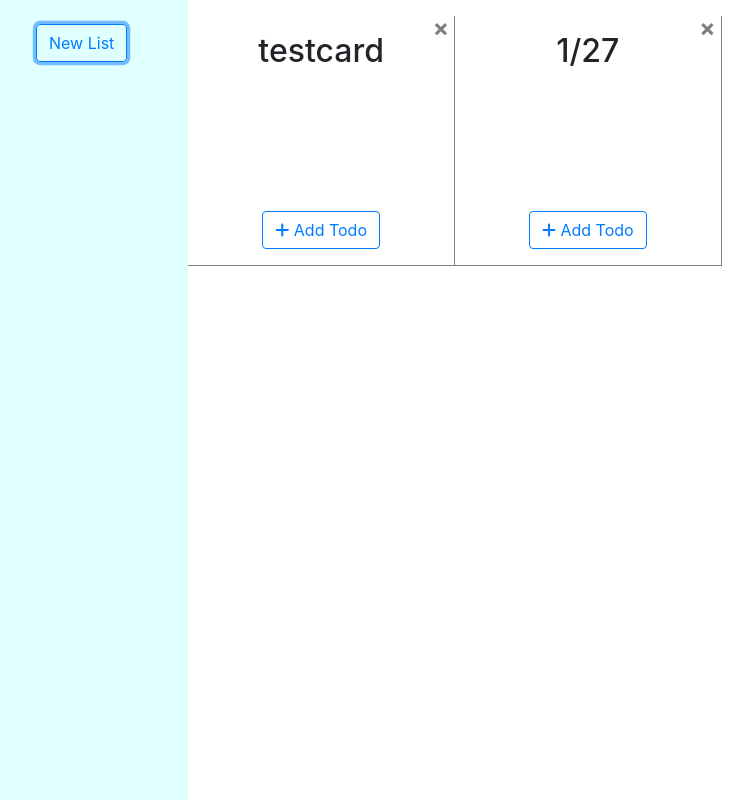
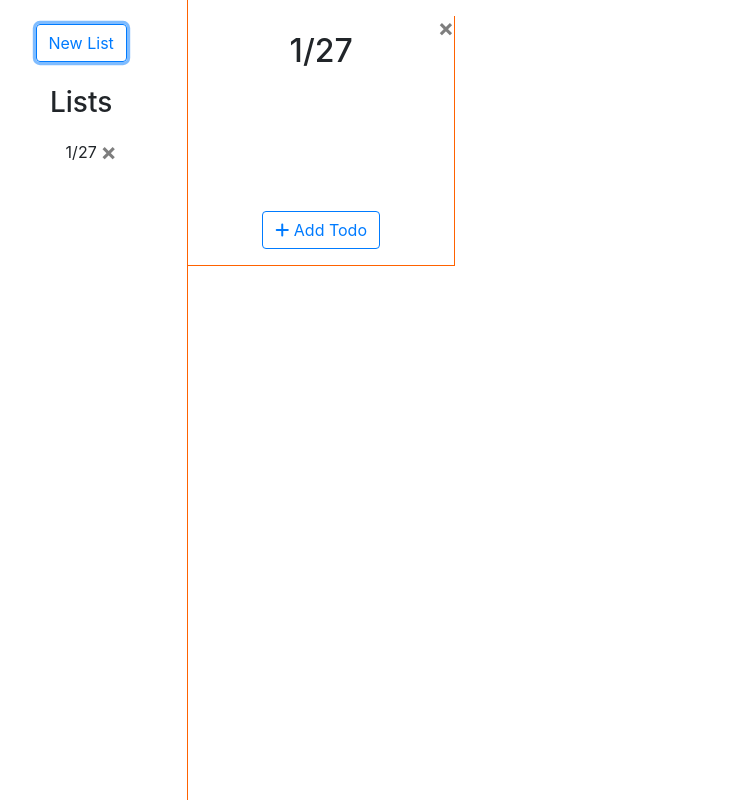
Before and after one commit to KrisD2/react-todos, a React (Create React App) app: page / in a window 1280 px wide. Both pictures are taken after a click on the button "New List". Shown: the whole page, without its empty margins (25-778 px from the left). Built offline with nearby package versions, Linux system fonts and the light colour scheme.

Commit message:
added sidebar functionality & some styling

```diff
--- a/src/App.js
+++ b/src/App.js
@@ -3,7 +3,7 @@ import Card from './Card'
 import uuidv1 from 'uuid/v1'
 
 const App = () => {
-  const [cards, setCards] = useState([{id: 'testcard', title:'testcard'}])
+  const [cards, setCards] = useState([])
   const [idBeingEdited, setIdBeingEdited] = useState(null)
 
   const handleNewNote = () => {
@@ -14,9 +14,53 @@ const App = () => {
     setCards(prevCards => {
       return [...prevCards, {
         id: uuidv1(),
-        title: `${month}/${day}`
+        title: `${month}/${day}`,
+        hovered: false,
       }]
     })
+  }
+
+  const getCardClone = (id) => {
+    let card = {
+      ...cards.find(card => card.id === id)
+    }
+
+    return card
+  }
+
+  const getCardIndex = (id) => cards.findIndex(card => card.id === id)
+
+  const handleDeleteCard = (cardId) => {
+    setCards(prevCards => {
+      return prevCards.filter(card => card.id !== cardId)
+    })
+  }
+
+  const handleHoverOn = (cardId) => {
+    setCardProperty(cardId, 'hover', true)
+  }
+
+  const handleHoverOff = (cardId) => {
+    setCardProperty(cardId, 'hover', false)
+  }
+
+  const setCardProperty = (id, property, value) => {
+    setCards(prevCards => {
+      let newCards
+      let index = getCardIndex(id)
+      let card = getCardClone(id)
+
+      card[property] = value
+
+      newCards = prevCards.filter(card => card.id !== id)
+      newCards.splice(index, 0, card)
+
+      return newCards
+    })
+  }
+
+  const handleCardChange = (id, value) => {
+    setCardProperty(id, 'title', value)
   }
 
   useEffect(() => {
@@ -40,10 +84,28 @@ const App = () => {
       <div className="container-fluid mx-0">
         <div className="row h-100">
           <div className="sidebar col-3 col-md-2">
-            <div className="row justify-content-center pt-4">
+            <div className="row justify-content-center mt-4">
               <button onClick={handleNewNote} className="btn btn-outline-primary">
                 New List
               </button>
+            </div>
+            <div className="row justify-content-center mt-4">
+              <h3>Lists</h3>
+            </div>
+            <div className="row justify-content-center">
+              <ul className="list-group list-group-flush">
+                {cards.map((card, index) => {
+                  return <li key={index} className="list-group-item sidebar-list-item mx-auto"
+                    onMouseEnter={() => handleHoverOn(card.id)}
+                    onMouseLeave={() => handleHoverOff(card.id)}>
+                      {card.title}
+                      <button type="button" className="close close-li" aria-label="Close"
+                        onClick={() => handleDeleteCard(card.id)}>
+                          <span aria-hidden="true">&times;</span>
+                       </button>
+                    </li>
+                })}
+              </ul>
             </div>
           </div>
           <div className="board col-9 col-md-10 pt-3">
@@ -52,6 +114,9 @@ const App = () => {
                 return <Card
                   cardId={card.id}
                   cardTitle={card.title}
+                  cardHover={card.hover}
+                  handleCardChange={handleCardChange}
+                  handleDeleteCard={handleDeleteCard}
                   key={index}
                   cards={cards}
                   setCards={setCards}
--- a/src/Card.js
+++ b/src/Card.js
@@ -33,6 +33,12 @@ const Card = (props) => {
     })
   }
 
+  const handleAddTodoKeypress = (e) => {
+    if (e.key === 'Enter') {
+      handleAddTodo()
+    }
+  }
+
   const handleCancelAddTodo = () => {
     setIsAddingTodo(false)
   }
@@ -52,16 +58,6 @@ const Card = (props) => {
   }
 
   const getTodoIndex = (id) => todos.findIndex(todo => todo.id === id)
-
-  const getCardClone = (id) => {
-    let card = {
-      ...props.cards.find(card => card.id === id)
-    }
-
-    return card
-  }
-
-  const getCardIndex = (id) => props.cards.findIndex(card => card.id === id)
 
   const handleSubmitEdit = (e) => {
     if (e.key === 'Enter') {
@@ -99,27 +95,6 @@ const Card = (props) => {
     })
   }
 
-  const handleCardChange = (id, value) => {
-    props.setCards(prevCards => {
-      let newCards
-      let index = getCardIndex(id)
-      let card = getCardClone(id)
-
-      card.title = value
-
-      newCards = prevCards.filter(card => card.id !== id)
-      newCards.splice(index, 0, card)
-
-      return newCards
-    })
-  }
-
-  const handleDeleteCard = (cardId) => {
-    props.setCards(prevCards => {
-      return prevCards.filter(card => card.id !== cardId)
-    })
-  }
-
   const handleChange = (e, id) => {
     let name = e.target.getAttribute('name')
     let type = e.target.dataset.type
@@ -130,14 +105,14 @@ const Card = (props) => {
     }
 
     if (type === 'card') {
-      handleCardChange(id, value)
+      props.handleCardChange(id, value)
     }
   }
 
   return (
-    <div className="card col-12 col-sm-6 col-md-4 col-lg-3 d-flex p-3">
-      <button type="button" className="close" aria-label="Close"
-      onClick={() => handleDeleteCard(props.cardId)}>
+    <div className={"card col-12 col-sm-6 col-md-4 col-lg-3 d-flex p-3 " + (props.cardHover ? 'card-selected' : "")}>
+      <button type="button" className="close close-card" aria-label="Close"
+      onClick={() => props.handleDeleteCard(props.cardId)}>
         <span aria-hidden="true">&times;</span>
       </button>
       {props.idBeingEdited === props.cardId ?
@@ -158,6 +133,7 @@ const Card = (props) => {
                       name="completed"
                       className="mr-2"
                       checked={todo.completed}
+                      data-type="todo"
                       onChange={(e) => handleChange(e, todo.id)}>
                       </input>
 
@@ -173,13 +149,15 @@ const Card = (props) => {
                         <span className="ml-auto">
                           <i className="fas fa-trash" onClick={() => handleRemoveTodo(todo.id)}></i>
                         </span>
-                      </>}
+                      </>
+                    }
                   </li>)
         })}
       </ul>
       {isAddingTodo ?
         <>
-          <input type= "text" className="mt-auto mb-2" id={props.cardId} ref={addTodoInput}/>
+          <input type= "text" className="mt-auto mb-2" id={props.cardId} ref={addTodoInput}
+            onKeyPress={handleAddTodoKeypress}/>
           <div className="mx-auto">
             <button onClick={handleAddTodo}
             className="mx-auto btn btn-outline-primary">
--- a/src/index.css
+++ b/src/index.css
@@ -2,8 +2,29 @@
   min-height: 250px;
   border: none;
   border-radius: 0;
-  border-right: 1px solid gray;
-  border-bottom: 1px solid gray;
+  border-right: 1px solid #ff6200;
+  border-bottom: 1px solid #ff6200;
+}
+
+.card-selected {
+  border-right: 2px solid #ff6200;
+  border-bottom: 2px solid #ff6200;
+}
+
+.close-card {
+  position: absolute;
+  right: 0;
+  top: 0;
+}
+
+.close-li {
+  position: absolute;
+  right: 0;
+  top: auto;
+}
+
+.close:hover {
+  color: #ff6200;
 }
 
 .completed {
@@ -11,13 +32,21 @@
   color: gray;
 }
 
+.fa-trash {
+  color: grey;
+}
+
+.fa-trash:hover {
+  color: #ff6200;
+}
+
 .sidebar {
-  background-color: lightcyan;
+  background-color: white;
+  border-right: 1px solid #ff6200;
   min-height: 100vh;
 }
 
-.close {
-  position: absolute;
-  right: 5px;
-  top: 0px;
+
+.sidebar-list-item:hover {
+  color: #ff6200;
 }
```
